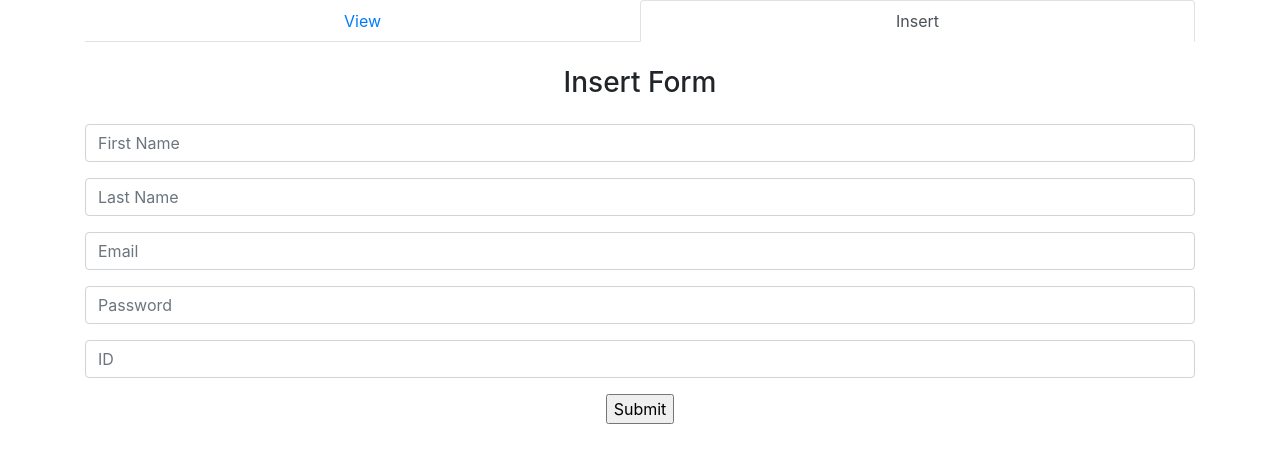
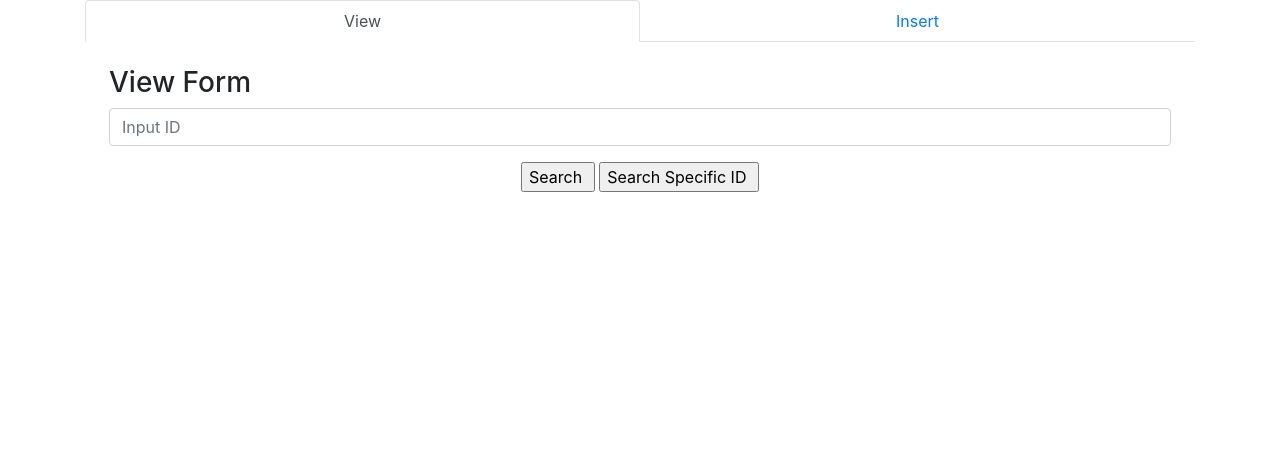
Before and after one commit to ielbusmente/php-project-4ITH, a PHP site: page /Exercise6/index.php in a window 1280 px wide. Shown: the top 463 px of the page. Run offline with PHP 8.4, Linux system fonts and the light colour scheme; some libraries are stand-ins or nearby versions.

Commit message:
view form changes

```diff
--- a/Exercise6/index.php
+++ b/Exercise6/index.php
@@ -20,33 +20,30 @@
             <div class="col-md-12">
                 <ul class="nav nav-tabs nav-justified" id="myTab" role="tablist">
                     <li class="nav-item">
-                        <a class="nav-link" id="view-tab" data-toggle="tab" href="#view" role="tab" aria-controls="view" aria-selected="true">View</a>
+                        <a class="nav-link active" id="view-tab" data-toggle="tab" href="#view" role="tab" aria-controls="view" aria-selected="true">View</a>
                     </li>
                     <li class="nav-item">
-                        <a class="nav-link active" id="insert-tab" data-toggle="tab" href="#insert" role="tab" aria-controls="insert" aria-selected="true">Insert</a>
+                        <a class="nav-link " id="insert-tab" data-toggle="tab" href="#insert" role="tab" aria-controls="insert" aria-selected="true">Insert</a>
                     </li>
                 </ul>
                 <div class="tab-content" id="myTabContent">
-                    <div class="tab-pane fade show text-align m-4 form-new" id="view" role="tabpanel" aria-labelledby="view-tab">
+                    <div class="tab-pane fade show text-align m-4 form-new active" id="view" role="tabpanel" aria-labelledby="view-tab">
                         <h3 class="register-heading"> View Form </h3>
                         <div class="row register-form">
                             <div class="col-md-12">
                                 <form method="post">
                                     <div class="form-group">
-                                        <input type="text" name="LGform1_user" class="form-control" placeholder="Your Email *" value="" required="" />
-                                    </div>
-                                    <div class="form-group">
-                                        <input type="password" name="LGform1_pwd" class="form-control" placeholder="Your Password *" value="" required="" />
+                                        <input type="text" name="LGform1_user" class="form-control" placeholder="Input ID" value="" required="" />
                                     </div>
                                     <div class="form-group text-center">
-                                        <input type="submit" name="LGform1" class="btnContactSubmit" value="Login" />
-
+                                        <input type="submit" name="LGform1" class="btnContactSubmit" value="Search " />
+                                        <input type="submit" name="LGform2" class="btnContactSubmit" value="Search Specific ID " />
                                     </div>
                                 </form>
                             </div>
                         </div>
                     </div>
-                    <div class="tab-pane fade show active text-align form-new" id="insert" role="tabpanel" aria-labelledby="insert-tab">
+                    <div class="tab-pane fade show  text-align form-new" id="insert" role="tabpanel" aria-labelledby="insert-tab">
                         <h3 class="register-heading text-center m-4">Insert Form</h3>
                         <div class="row register-form">
                             <div class="col-md-12">
```
